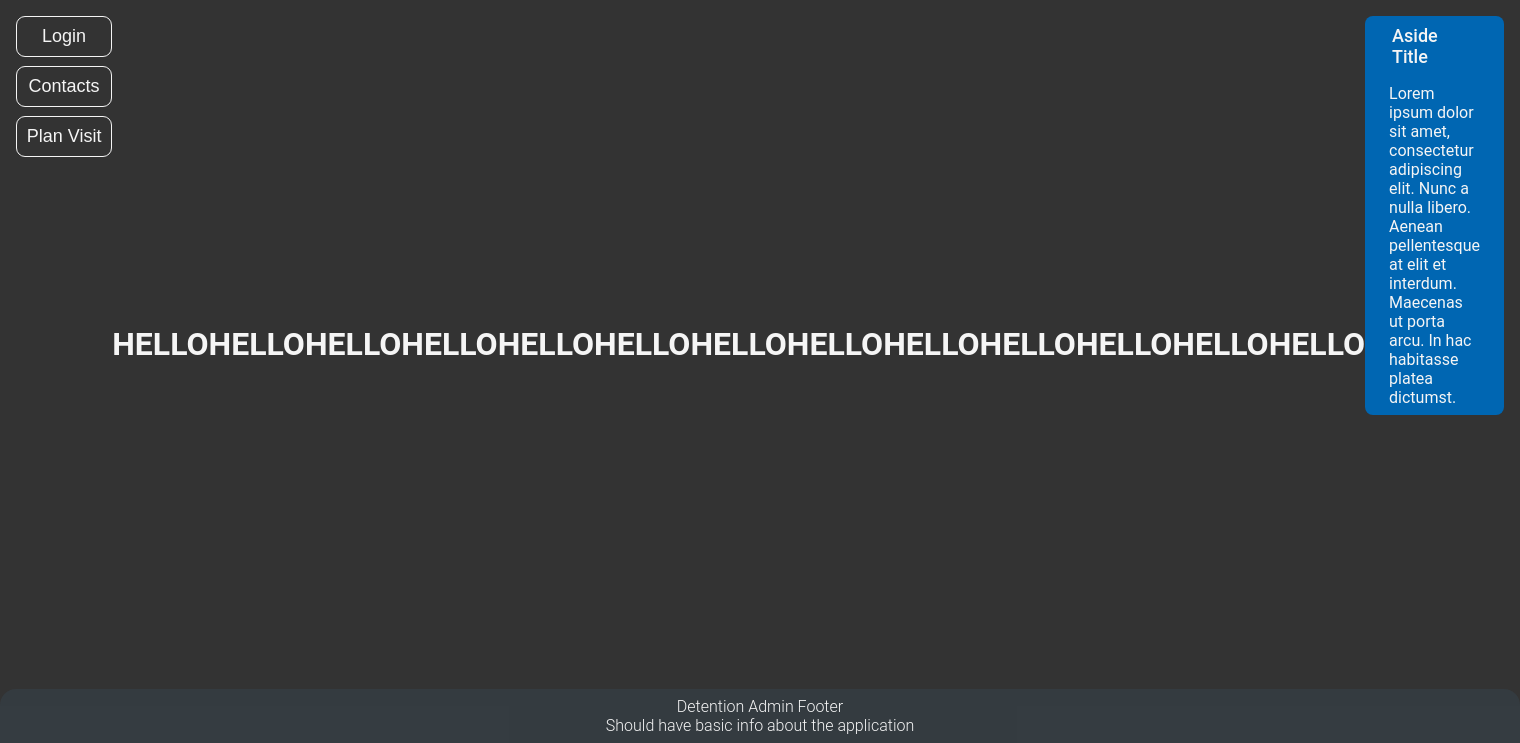
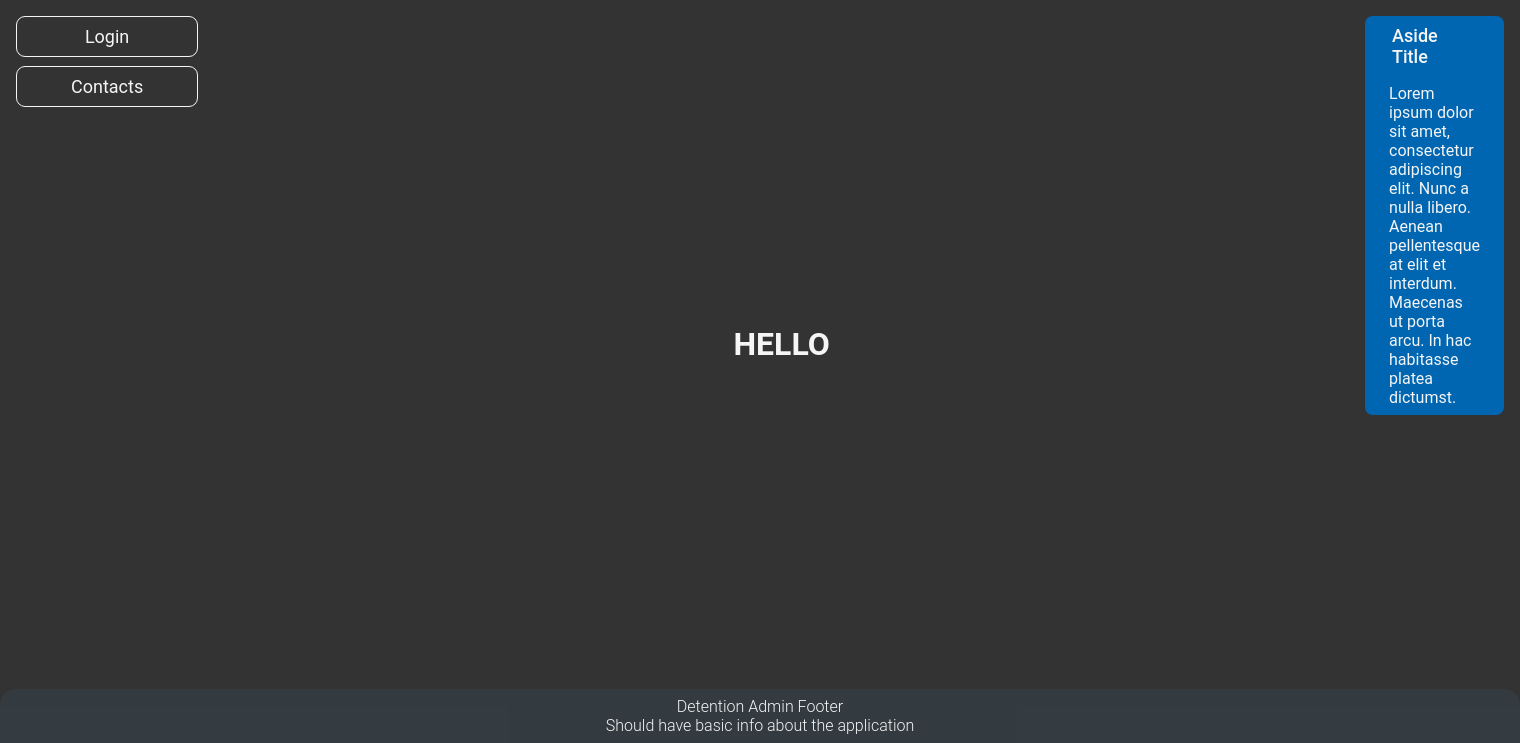
Before and after one commit to MihaiRazvanIonut/DeAd, a Python web app: template template/template.html in a window 1520 px wide. Shown: the part 57-800 px from the top of the page. Run offline with Jinja, Linux system fonts and the light colour scheme; the template is opened without the code that fills it, so the values that code supplies are empty.

Commit message:
restructured template
- Template is not yet portable (should add that functionality)
- I am not happy about the aside should fix that too

```diff
--- a/template/styles.css
+++ b/template/styles.css
@@ -58,7 +58,7 @@ header {
 }
 
 nav {
-  flex: 1;
+  flex: 0;
 }
 
 .nav-menu {
@@ -66,33 +66,41 @@ nav {
   flex-direction: column;
 }
 .nav-menu__button {
-  text-align: center;
+  font-family: "Roboto", sans-serif;
+  font-weight: 400;
+  font-style: normal;
   font-size: large;
   background-color: #333333;
   border-radius: 0.5em;
   border: 1px solid whitesmoke;
   color: whitesmoke;
   padding: 0.5em;
+  padding-left: 3em;
+  padding-right: 3em;
   margin-bottom: 0.5em;
+}
+.nav-menu__button:hover, .nav-menu__button:active {
+  background-color: #0066b2;
+  border-color: #0066b2;
 }
 
 main {
   display: flex;
-  flex-direction: row;
+  flex-direction: column;
   justify-content: center;
   align-items: center;
   flex: 1;
 }
 
 aside {
-  flex: 1;
+  flex: 0;
 }
 
 .aside-content {
+  display: flex;
+  flex-direction: column;
   background-color: #0066b2;
   border-radius: 0.5em;
-  display: flex;
-  flex-direction: column;
 }
 .aside-content__text {
   font-size: medium;
--- a/template/template.html
+++ b/template/template.html
@@ -18,22 +18,9 @@
             <div class="nav-menu">
                 <button class="nav-menu__button">Login</button>
                 <button class="nav-menu__button">Contacts</button>
-                <button class="nav-menu__button">Plan Visit</button>
             </div>
         </nav>
         <main>
-            <h1>HELLO</h1>
-            <h1>HELLO</h1>
-            <h1>HELLO</h1>
-            <h1>HELLO</h1>
-            <h1>HELLO</h1>
-            <h1>HELLO</h1>
-            <h1>HELLO</h1>
-            <h1>HELLO</h1>
-            <h1>HELLO</h1>
-            <h1>HELLO</h1>
-            <h1>HELLO</h1>
-            <h1>HELLO</h1>
             <h1>HELLO</h1>
         </main>
         <aside>
@@ -41,11 +28,11 @@
                 <div class="aside-content__text aside-content__text--title">
                     Aside Title
                 </div>
-                <span class="aside-content__text">
+                <div class="aside-content__text">
                     Lorem ipsum dolor sit amet, consectetur adipiscing elit.
                     Nunc a nulla libero. Aenean pellentesque at elit et interdum.
                     Maecenas ut porta arcu. In hac habitasse platea dictumst.
-                </span>
+                </div>
             </div>
         </aside>
     </div>
```
Also changed, not shown: template/template_styles.scss (+12 -6 lines), 1 other file.
